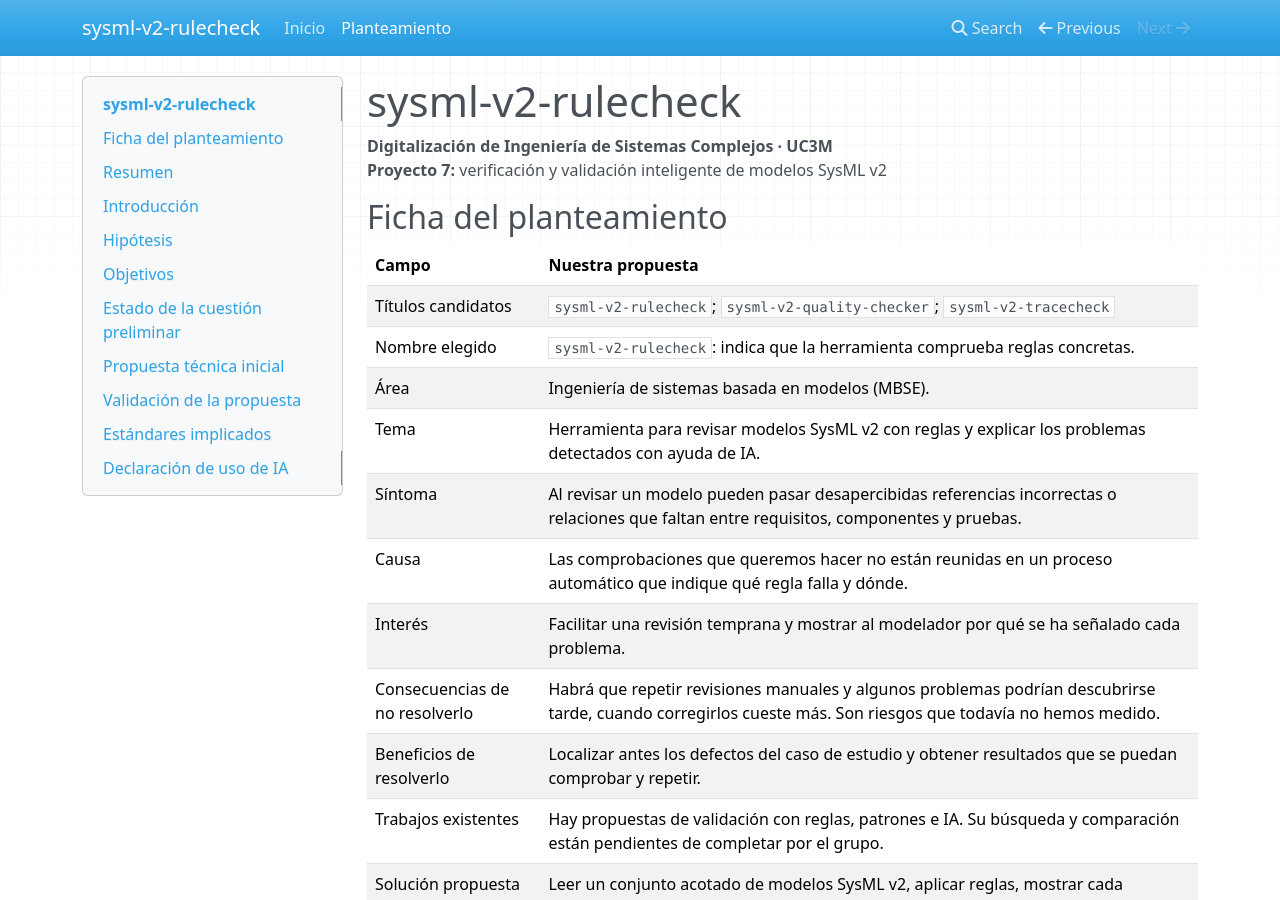
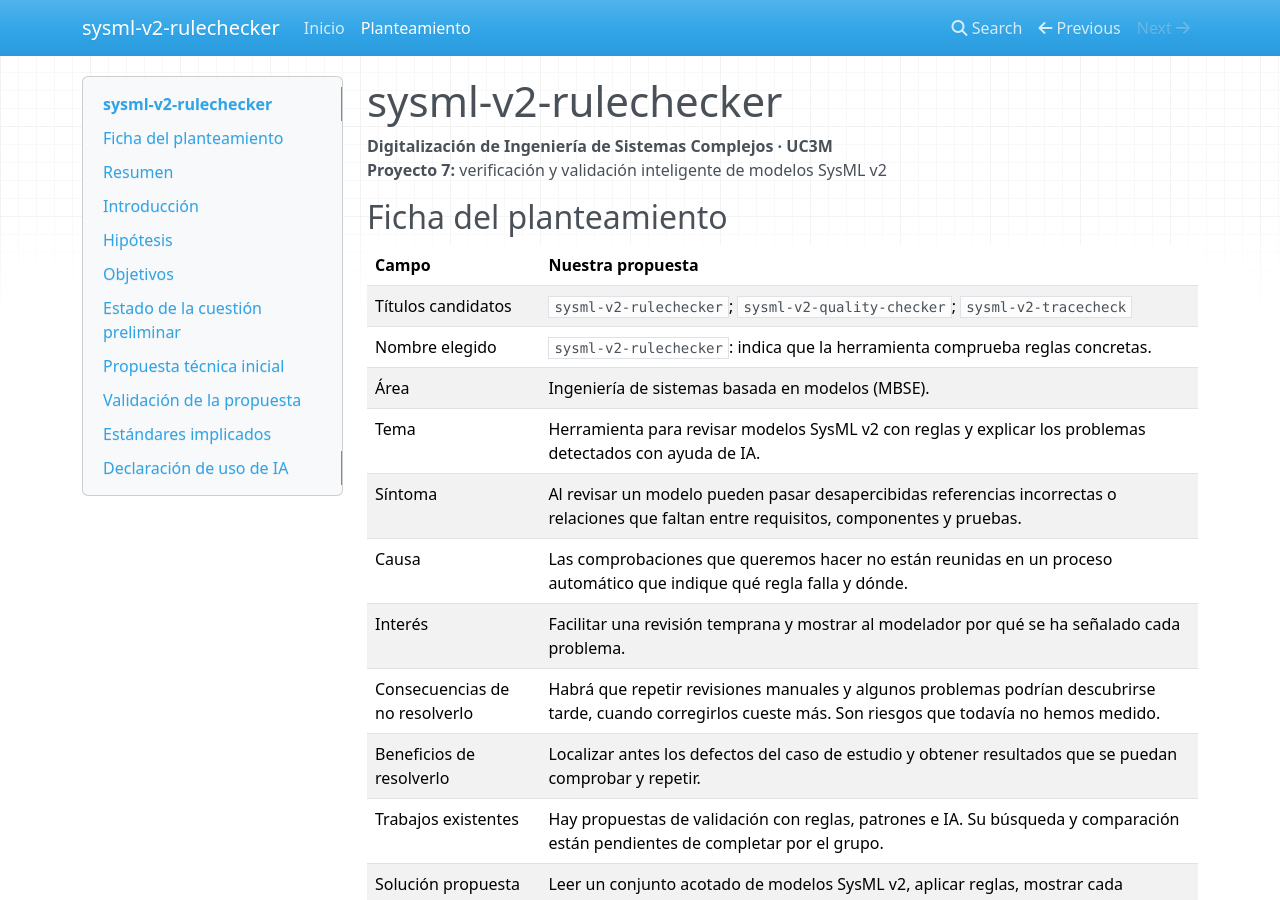
Before and after one commit to paumartin2407/sysml-v2-rulechecker, an MkDocs documentation site: the page built from docs/00-planteamiento.md, in a window 1280 px wide and 900 px high. Built offline with MkDocs 1.6.1, drawn with Linux system fonts in a browser that asks for light colours; nearby versions of some CDN libraries.

Commit message:
Corrige publicación de documentación

```diff
--- a/README.md
+++ b/README.md
@@ -1,4 +1,4 @@
-# sysml-v2-rulecheck
+# sysml-v2-rulechecker
 
 Propuesta de la Actividad 0 de **Digitalización de Ingeniería de Sistemas Complejos** (UC3M, curso 2026-2027). Este repositorio plantea una herramienta de revisión de modelos SysML v2 mediante reglas reproducibles y explicaciones basadas en la evidencia de los hallazgos.
 
--- a/docs/00-planteamiento.md
+++ b/docs/00-planteamiento.md
@@ -1,4 +1,4 @@
-# sysml-v2-rulecheck
+# sysml-v2-rulechecker
 
 **Digitalización de Ingeniería de Sistemas Complejos · UC3M**
 **Proyecto 7:** verificación y validación inteligente de modelos SysML v2
@@ -7,8 +7,8 @@
 
 | Campo | Nuestra propuesta |
 |---|---|
-| Títulos candidatos | `sysml-v2-rulecheck`; `sysml-v2-quality-checker`; `sysml-v2-tracecheck` |
-| Nombre elegido | `sysml-v2-rulecheck`: indica que la herramienta comprueba reglas concretas. |
+| Títulos candidatos | `sysml-v2-rulechecker`; `sysml-v2-quality-checker`; `sysml-v2-tracecheck` |
+| Nombre elegido | `sysml-v2-rulechecker`: indica que la herramienta comprueba reglas concretas. |
 | Área | Ingeniería de sistemas basada en modelos (MBSE). |
 | Tema | Herramienta para revisar modelos SysML v2 con reglas y explicar los problemas detectados con ayuda de IA. |
 | Síntoma | Al revisar un modelo pueden pasar desapercibidas referencias incorrectas o relaciones que faltan entre requisitos, componentes y pruebas. |
--- a/mkdocs.yml
+++ b/mkdocs.yml
@@ -1,4 +1,4 @@
-site_name: sysml-v2-rulecheck
+site_name: sysml-v2-rulechecker
 site_description: Planteamiento del Proyecto 7 de Digitalización de Ingeniería de Sistemas Complejos
 docs_dir: docs
 theme:
```
Also changed, not shown: docs/index.md (+1 -1 lines), 1 other file.
